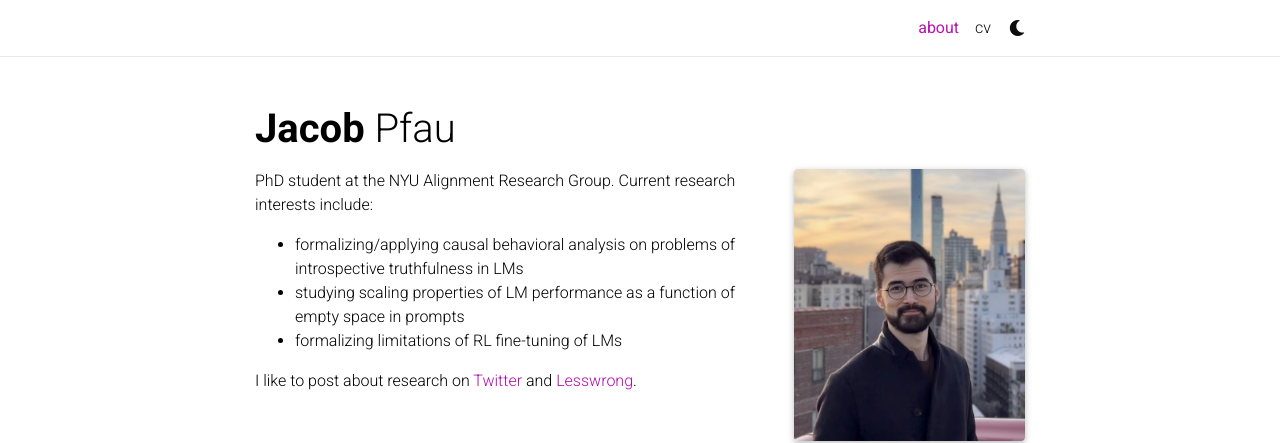
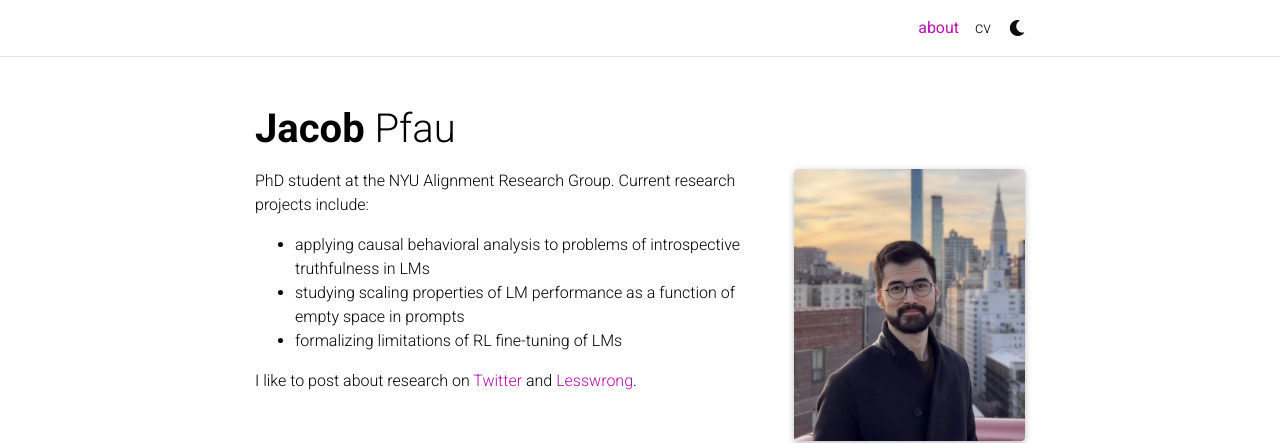
Before and after one commit to JacobPfau/jacobpfau.github.io, a Jekyll site: the page built from _pages/about.md, in a window 1280 px wide and 1015 px high. Shown: the top 443 px of the window. Built offline with Jekyll 4.4.1, drawn with Linux system fonts in a browser that asks for light colours; full-size pictures stand in for the smaller copies a plugin makes; comment, search, counter and statistics services are not loaded; a style sheet for code colours, icons or effects is not loaded.

Commit message:
add resume and fix about

```diff
--- a/_pages/about.md
+++ b/_pages/about.md
@@ -17,8 +17,8 @@ selected_papers: true # includes a list of papers marked as "selected={true}"
 social: true  # includes social icons at the bottom of the page
 ---
 
-PhD student at the NYU Alignment Research Group. Current research interests include:
-- formalizing/applying causal behavioral analysis on problems of introspective truthfulness in LMs
+PhD student at the NYU Alignment Research Group. Current research projects include:
+- applying causal behavioral analysis to problems of introspective truthfulness in LMs
 - studying scaling properties of LM performance as a function of empty space in prompts
 - formalizing limitations of RL fine-tuning of LMs
 
```
Also changed, not shown: 1 other file.
